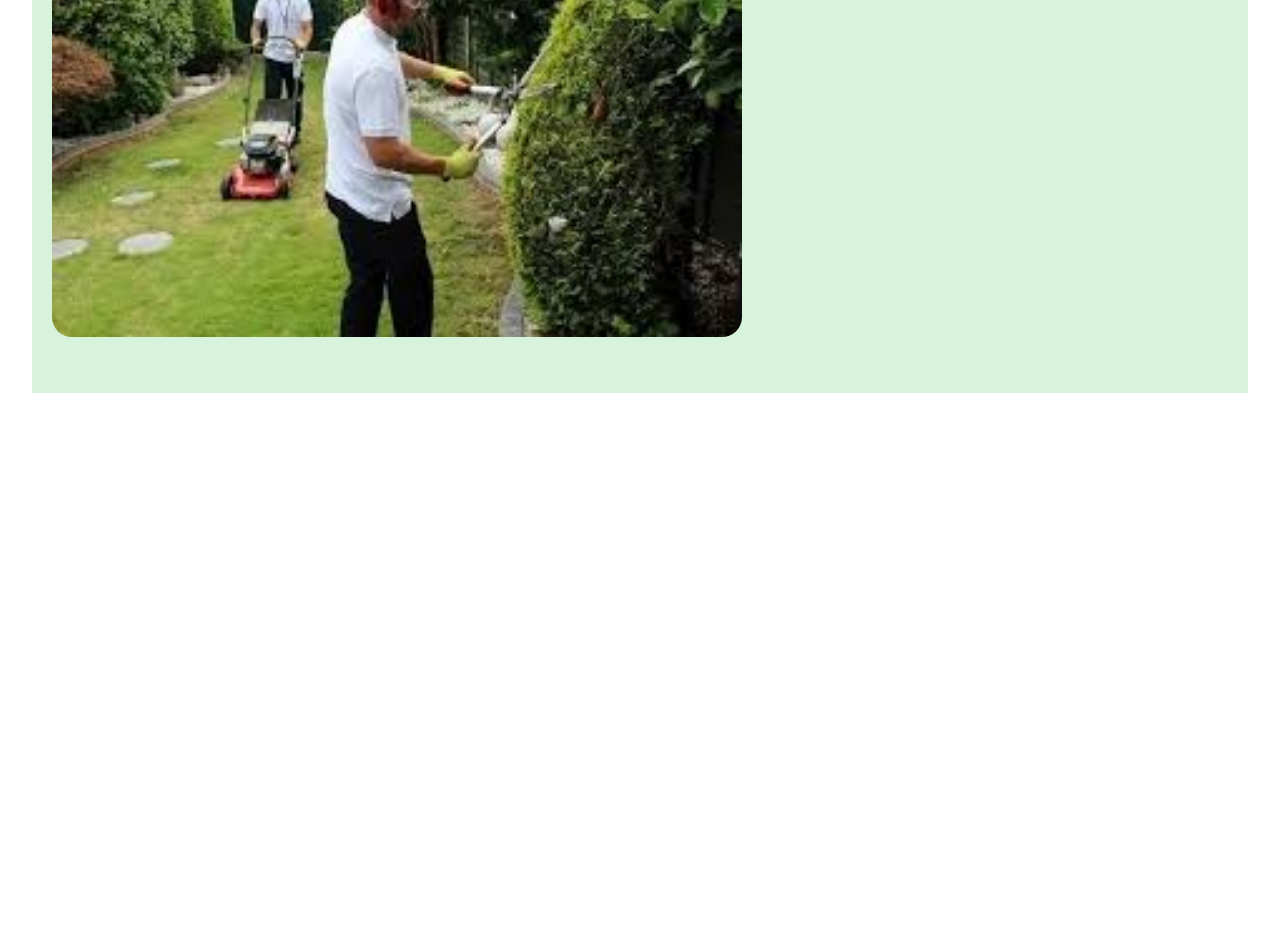
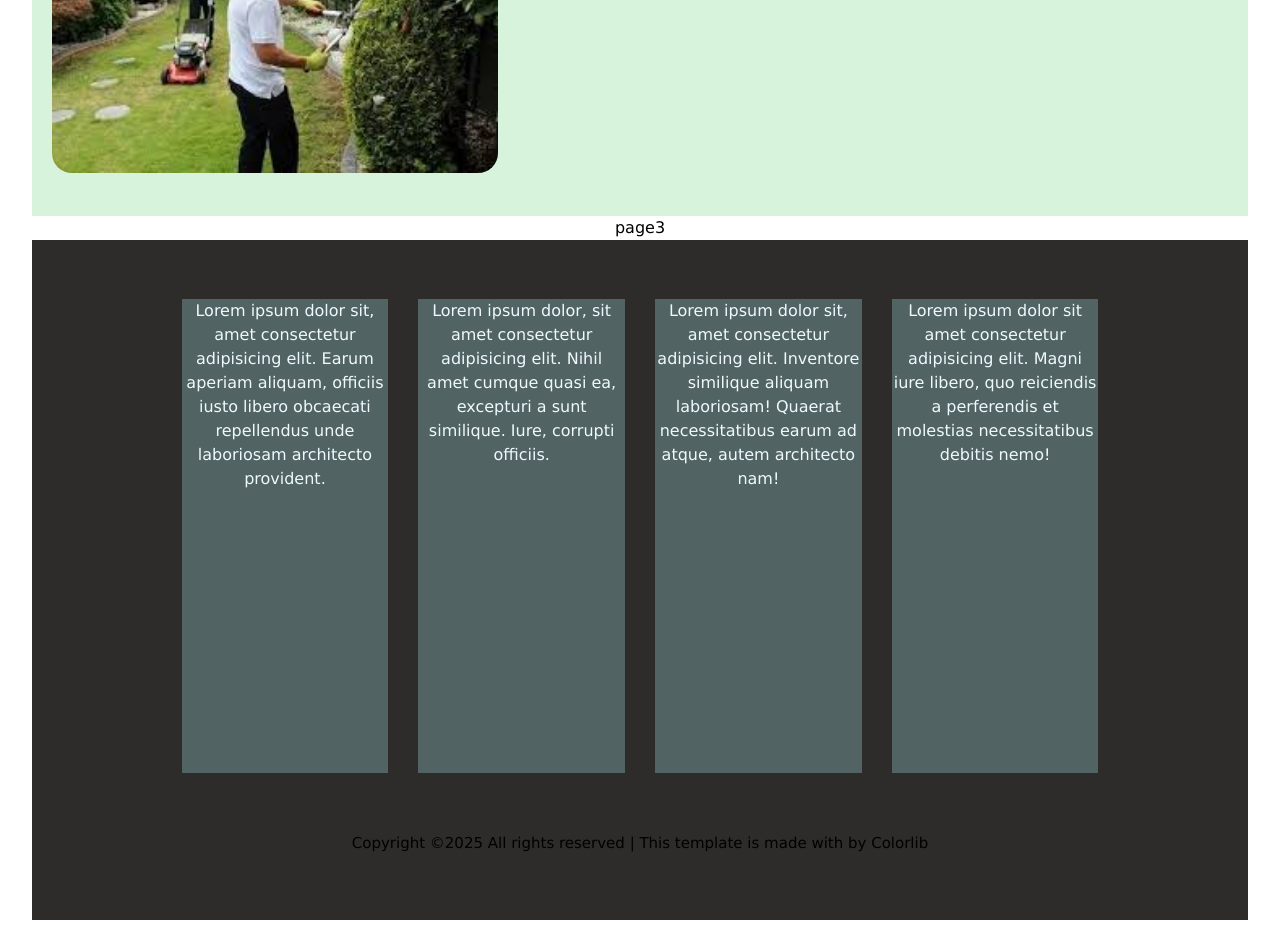
Before and after one commit to ompanigrahi/balajiservicespvtltd, a React (Vite) app: page / in a window 1280 px wide. Shown: the part 976-1928 px from the top of the page. Before the commit the page ends 1401 px from the top, so only its background shows below. Built offline with nearby package versions, Linux system fonts and the light colour scheme.

Commit message:
second push

```diff
--- /dev/null
+++ b/src/components/footer.css
@@ -0,0 +1,27 @@
+.foter {
+    height: 85vh;
+    width: 100%;
+    display: flex;
+    flex-direction: column;
+    background-color: rgb(46, 43, 43);
+}
+
+.foter-top {
+    display: flex;
+    gap: 30px;
+    height: 74vh;
+    width: 100%;
+    justify-content: center;
+    align-items: center;
+}
+
+.foter-card {
+    height: 80%;
+    width: 17%;
+    color: aliceblue;
+    background-color: rgb(81, 99, 99);
+}
+
+.foter-buttom {
+    font-size: 15px;
+}
--- /dev/null
+++ b/src/components/footer.jsx
@@ -0,0 +1,27 @@
+import React from "react";
+import './footer.css'
+
+function footer() {
+  return (
+    <>
+      <div className="foter">
+        <div className="foter-top">
+          <div className="foter-card ">Lorem ipsum dolor sit, amet consectetur adipisicing elit. Earum aperiam aliquam, officiis iusto libero obcaecati repellendus unde laboriosam architecto provident.</div>
+          <div className="foter-card">Lorem ipsum dolor, sit amet consectetur adipisicing elit. Nihil amet cumque quasi ea, excepturi a sunt similique. Iure, corrupti officiis.</div>
+          <div className="foter-card">Lorem ipsum dolor sit, amet consectetur adipisicing elit. Inventore similique aliquam laboriosam! Quaerat necessitatibus earum ad atque, autem architecto nam!</div>
+          <div className="foter-card">Lorem ipsum dolor sit amet consectetur adipisicing elit. Magni iure libero, quo reiciendis a perferendis et molestias necessitatibus debitis nemo!
+
+          </div>
+        </div>
+        <div className="foter-buttom text-white flex justify-center items-center">
+          <h3>
+            Copyright ©2025 All rights reserved | This template is made with by
+            Colorlib
+          </h3>
+        </div>
+      </div>
+    </>
+  );
+}
+
+export default footer;
--- /dev/null
+++ b/src/components/page3.jsx
@@ -0,0 +1,9 @@
+import React from 'react';
+
+function page3() {
+  return (
+    <div className='h-screen w-full'>page3</div>
+  )
+}
+
+export default page3
--- a/src/container/Home.css
+++ b/src/container/Home.css
@@ -63,21 +63,22 @@
 
 .page-2 {
     background-color: #D8F3DC;
-    border-top: 2px solid black;
+    /* border-top: 2px solid black; */
     display: flex;
     justify-content: space-between;
     align-items: flex-start;
 }
 
 .page-2-left {
-    width: 60%;
-    height: 80%;
+    width: 40%;
+    height: 50%;
     padding: 20PX;
 }
 
 .swiper {
     width: 100%;
     height: 100%;
+    border-radius: 20px;
 }
 
 .swiper-slide {
--- a/src/container/Home.jsx
+++ b/src/container/Home.jsx
@@ -8,6 +8,8 @@ import "swiper/css/scrollbar";
 import { useGSAP } from "@gsap/react";
 import gsap from "gsap";
 import { useRef } from "react";
+import Page3 from "../components/page3";
+import Foter from "../components/footer"
 
 function Home() {
   const [firstSwiper, setFirstSwiper] = useState(null);
@@ -27,6 +29,13 @@ function Home() {
       duration: 1,
     });
   });
+
+  const imageArray = [
+    "/images/HOUSEKEEPING2.png",
+    "/images/planttrimming2.png",
+    "/images/planttrimming3.png",
+    "/images/garden2.png",
+  ];
 
   return (
     <>
@@ -62,23 +71,43 @@ function Home() {
             loop={true}
             spaceBetween={0}
             slidesPerView={1}
-          onSwiper={setFirstSwiper} // Set first swiper instance
-          controller={{ control: secondSwiper }} // Link to second swiper
+            onSwiper={setFirstSwiper}
+            controller={{ control: secondSwiper }}
           >
             <SwiperSlide>
-            <img src="/images/HOUSEKEEPING2.png" alt="Housekeeping" className="w-full h-full object-cover" />
+              <img
+                src="/images/HOUSEKEEPING2.png"
+                alt="Housekeeping"
+                className="w-full h-full object-cover"
+              />
             </SwiperSlide>
             <SwiperSlide>
-            <img src="/images/planttrimming2.png" alt="Plant Trimming" className="w-full h-full object-cover" />
+              <img
+                src="/images/planttrimming2.png"
+                alt="Plant Trimming"
+                className="w-full h-full object-cover"
+              />
             </SwiperSlide>
             <SwiperSlide>
-            <img src="/images/planttrimming3.png" alt="Plant Trimming 3" className="w-full h-full object-cover" />
+              <img
+                src="/images/planttrimming3.png"
+                alt="Plant Trimming 3"
+                className="w-full h-full object-cover"
+              />
             </SwiperSlide>
             <SwiperSlide>
-            <img src="/images/garden2.png" alt="Garden" className="w-full h-full object-cover" />
+              <img
+                src="/images/garden2.png"
+                alt="Garden"
+                className="w-full h-full object-cover"
+              />
             </SwiperSlide>
             <SwiperSlide>
-            <img src="/images/HP1.png" alt="HP1" className="w-full h-full object-cover" />
+              <img
+                src="/images/HP1.png"
+                alt="HP1"
+                className="w-full h-full object-cover"
+              />
             </SwiperSlide>
           </Swiper>
         </div>
@@ -98,18 +127,40 @@ function Home() {
             onSwiper={setSecondSwiper} // Set second swiper instance
             controller={{ control: firstSwiper }} // Link to first swiper
           >
-          <SwiperSlide >Lorem ipsum dolor sit amet consectetur adipisicing elit. Deleniti eius autem repudiandae et quis quibusdam delectus non aspernatur nulla in.</SwiperSlide>
+            <SwiperSlide>
+              Lorem ipsum dolor sit amet consectetur adipisicing elit. Deleniti
+              eius autem repudiandae et quis quibusdam delectus non aspernatur
+              nulla in.
+            </SwiperSlide>
 
-          <SwiperSlide>Lorem ipsum dolor sit amet consectetur adipisicing elit. Voluptatum maxime dolor sit porro voluptas nesciunt neque incidunt aliquam. Nobis, corrupti?</SwiperSlide>
+            <SwiperSlide>
+              Lorem ipsum dolor sit amet consectetur adipisicing elit.
+              Voluptatum maxime dolor sit porro voluptas nesciunt neque incidunt
+              aliquam. Nobis, corrupti?
+            </SwiperSlide>
 
-          <SwiperSlide>Lorem ipsum dolor sit amet consectetur adipisicing elit. Voluptate recusandae ea, fuga molestias cumque hic maxime officiis facilis repellat adipisci.</SwiperSlide>
+            <SwiperSlide>
+              Lorem ipsum dolor sit amet consectetur adipisicing elit. Voluptate
+              recusandae ea, fuga molestias cumque hic maxime officiis facilis
+              repellat adipisci.
+            </SwiperSlide>
 
-          <SwiperSlide>Lorem ipsum dolor sit, amet consectetur adipisicing elit. Unde, necessitatibus ipsam laborum quos exercitationem error fugiat harum placeat perferendis dolor!</SwiperSlide>
+            <SwiperSlide>
+              Lorem ipsum dolor sit, amet consectetur adipisicing elit. Unde,
+              necessitatibus ipsam laborum quos exercitationem error fugiat
+              harum placeat perferendis dolor!
+            </SwiperSlide>
 
-          <SwiperSlide>Lorem ipsum dolor sit amet consectetur adipisicing elit. Est minima tempora sint rerum, nesciunt repellat! Tempora in magni unde odit.</SwiperSlide>
+            <SwiperSlide>
+              Lorem ipsum dolor sit amet consectetur adipisicing elit. Est
+              minima tempora sint rerum, nesciunt repellat! Tempora in magni
+              unde odit.
+            </SwiperSlide>
           </Swiper>
         </div>
       </div>
+      <Page3 />
+      <Foter />
     </>
   );
 }
```
Also changed, not shown: src/components/page3.css (added). Lines whose indentation alone changed are shown as unchanged.
